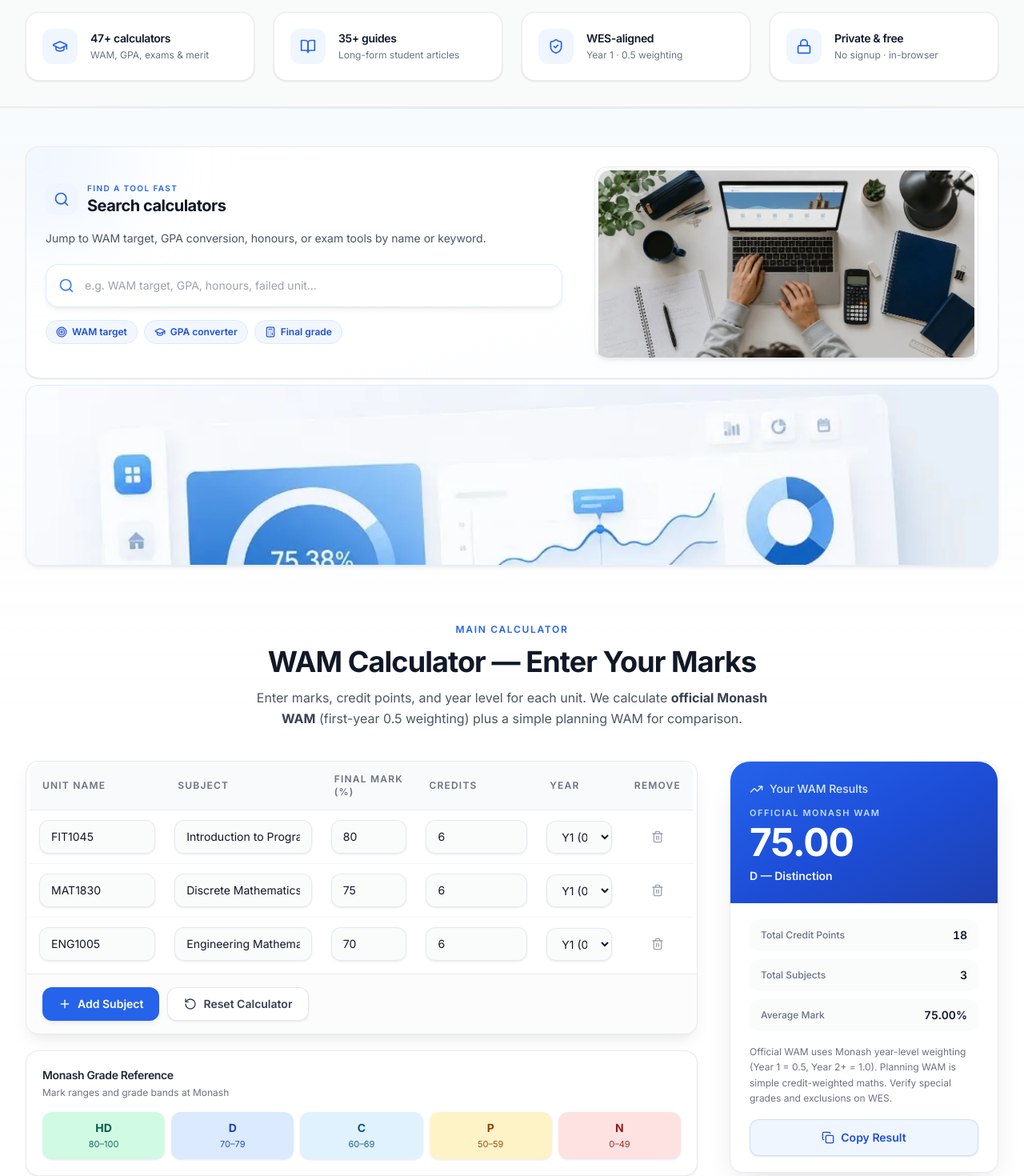
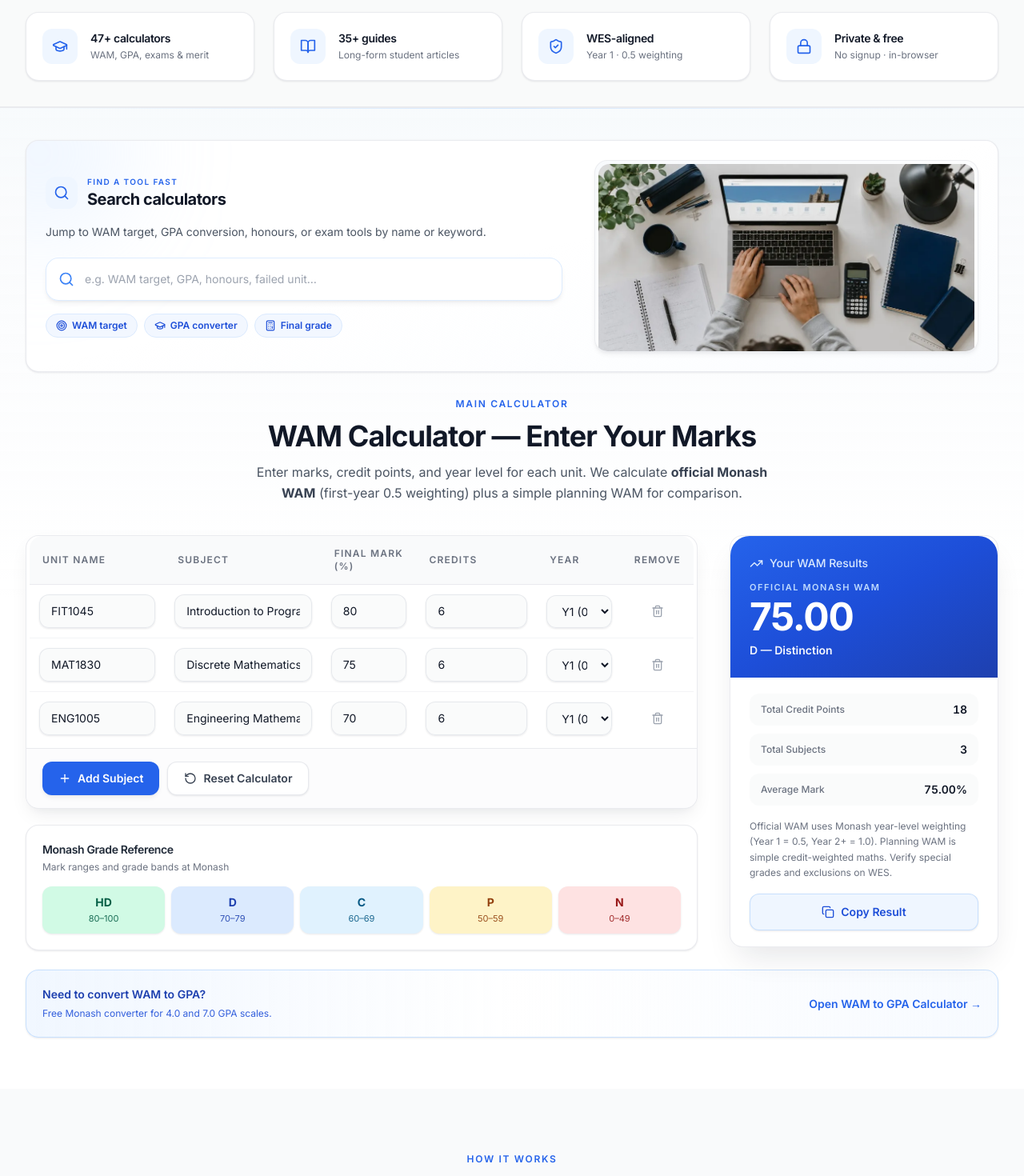
Before and after one commit to asbusiness276-cyber/monash-wam-calculator, a React (Vite) app: page / in a window 1280 px wide. Shown: the part 880-2350 px from the top of the page at 80% size. Built offline with nearby package versions, Linux system fonts and the light colour scheme.

Commit message:
Remove calculator banner image and tighten section spacing.
Drop the decorative dashboard strip between search and calculator so the tool appears immediately with less empty whitespace.

```diff
--- a/src/components/WAMCalculator.tsx
+++ b/src/components/WAMCalculator.tsx
@@ -175,7 +175,7 @@ export default function WAMCalculator({ shellVariant = 'default' }: WAMCalculato
   return (
     <>
       <section id="calculator" className={`scroll-mt-20 ${isHomeShell ? 'pb-4 md:pb-6' : ''}`}>
-        <div className={isHomeShell ? 'home-container home-calc-container py-8 md:py-10' : 'max-w-6xl mx-auto px-4 py-8'}>
+        <div className={isHomeShell ? 'home-container home-calc-container pt-2 pb-8 md:pt-3 md:pb-10' : 'max-w-6xl mx-auto px-4 py-8'}>
         <div className={`text-center ${isHomeShell ? 'mb-8 md:mb-10 max-w-2xl mx-auto' : 'mb-6'}`}>
           {isHomeShell && (
             <p className="home-eyebrow mb-3">Main calculator</p>
--- a/src/components/home/HomeCalculatorArea.tsx
+++ b/src/components/home/HomeCalculatorArea.tsx
@@ -1,14 +1,12 @@
 import WAMCalculator from '../WAMCalculator';
 import HomeCalculatorSearch from './HomeCalculatorSearch';
-import HomeCalculatorVisual from './HomeCalculatorVisual';
 
 export default function HomeCalculatorArea() {
   return (
     <div className="home-calculator-zone">
-      <div className="home-container pb-2 pt-10 md:pt-12">
+      <div className="home-container home-calculator-zone-header">
         <HomeCalculatorSearch />
       </div>
-      <HomeCalculatorVisual />
       <WAMCalculator shellVariant="home" />
     </div>
   );
--- a/src/components/home/HomeCalculatorVisual.tsx
+++ /dev/null
@@ -1,17 +0,0 @@
-import { HOME_IMAGES } from '../../data/homeImages';
-import HomeImage from './ui/HomeImage';
-
-export default function HomeCalculatorVisual() {
-  return (
-    <div className="home-container pb-6 md:pb-8">
-      <div className="home-calc-visual-banner">
-        <HomeImage
-          image={HOME_IMAGES.wamCalculator}
-          alt="Student using the Monash WAM calculator with subject marks, credit points, and live results"
-          wrapperClassName="home-calc-visual-banner-wrap"
-          className="home-calc-visual-banner-image"
-        />
-      </div>
-    </div>
-  );
-}
--- a/src/index.css
+++ b/src/index.css
@@ -322,18 +322,6 @@
     @apply rounded-[0.875rem] object-cover object-center;
   }
 
-  .home-calc-visual-banner {
-    @apply overflow-hidden rounded-2xl border border-primary-100/80 bg-gradient-to-br from-primary-50/50 via-white to-slate-50 shadow-premium dark:border-primary-900/40 dark:from-primary-900/20 dark:via-gray-900 dark:to-gray-950;
-  }
-
-  .home-calc-visual-banner-wrap {
-    @apply max-h-44 sm:max-h-52 md:max-h-56;
-  }
-
-  .home-calc-visual-banner-image {
-    @apply h-full w-full object-cover object-center;
-  }
-
   .home-calc-container {
     @apply max-w-[88rem];
   }
@@ -437,6 +425,10 @@
 
   .home-calculator-zone {
     @apply relative border-t border-gray-200/80 bg-gradient-to-b from-slate-50/90 via-white to-white dark:border-gray-800 dark:from-gray-950/90 dark:via-gray-900 dark:to-gray-900;
+  }
+
+  .home-calculator-zone-header {
+    @apply pb-4 pt-8 md:pb-5 md:pt-10;
   }
 
   .home-calculator-zone::before {
```
